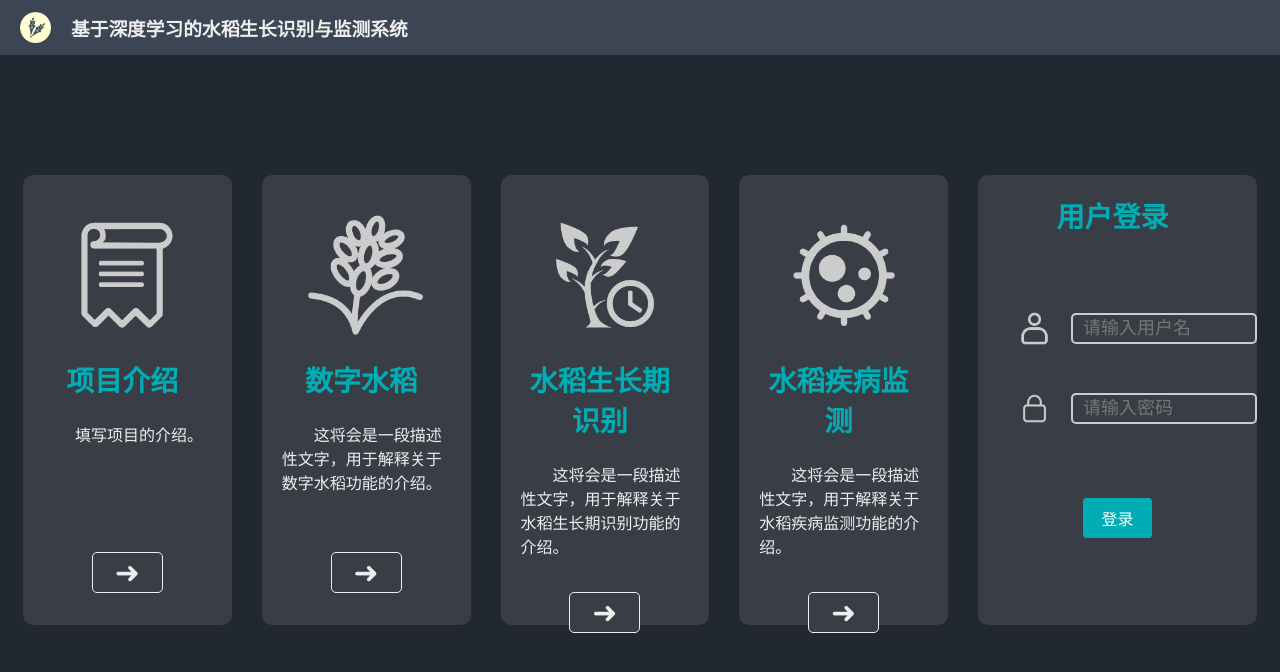
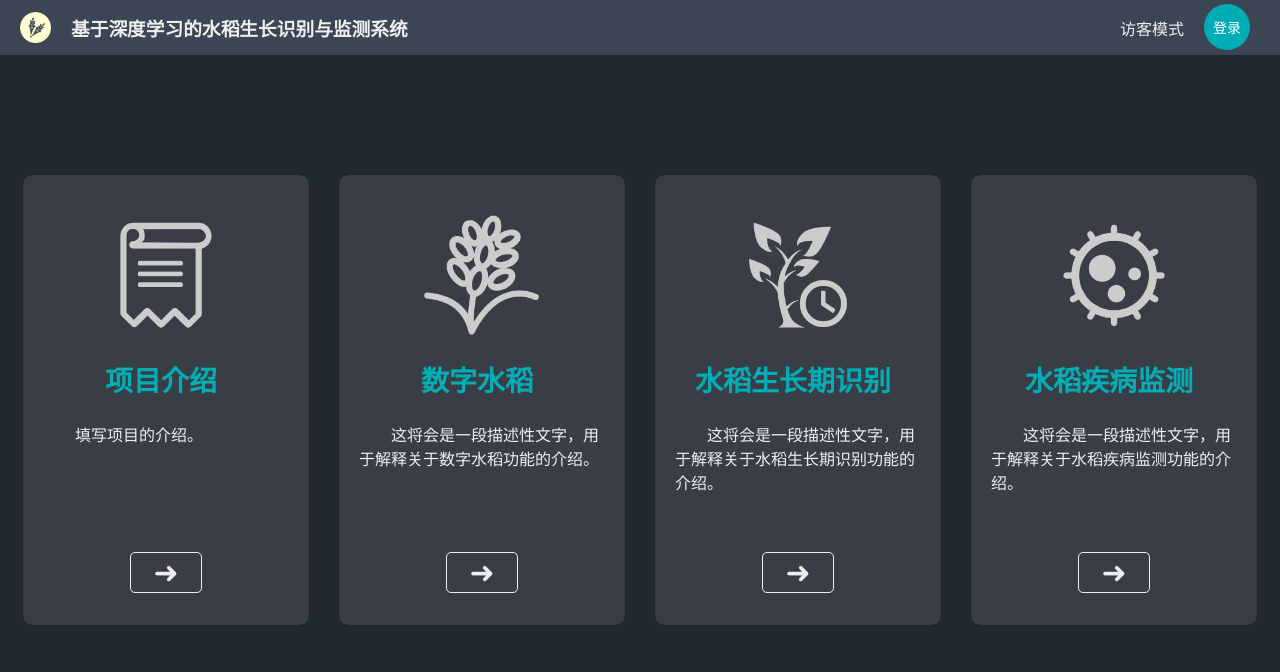
Before and after one commit to yutian0525/paddy-project, a Vue app: page / in a window 1280 px wide. Shown: the top 672 px of the page. Built offline with nearby package versions, Linux system fonts and the light colour scheme.

Commit message:
登录界面

```diff
--- a/src/App.vue
+++ b/src/App.vue
@@ -3,21 +3,69 @@
   <div class="bar">
     <img @click="gotohome" src="./views/icons/ico.png" alt="本地图片" style="cursor: pointer;width: 31px;height: 31px;margin-top: 0px;margin-left: 20px;" />
     <h3 @click="gotohome" style="cursor: pointer;color: #eeeeee;margin-left: 20px;">基于深度学习的水稻生长识别与监测系统</h3>
+    <div style="display: flex; flex: 1;height: 55px;justify-content: right;">
+    <div style="display: flex; ">
+      <p style="color: #eeeeee;">访客模式</p>
+      <button class="loginbutton" @click="gologinpage">登录</button>
+    </div>
+    </div>
   </div>
   <router-view />
 </template>
 
 <script>
 export default {
+  data() {
+    return {
+    };
+  },
   name: 'App',
   methods: {
     gotohome(){
       this.$router.push('/')
+    },
+    bb(){
+      console.log(this.$userid.value)
+    },
+    gologinpage(){
+      this.$router.push('/Loginpage')
     }
   }
 }
 </script>
 <style>
+.loginbutton{
+  display: inline-block;
+    /* 或者inline-flex等布局方式 */
+    padding: 1px 1px;
+    /* 内边距 */
+    font-size: 14px;
+    color: #ffffff;
+    background-color: #00adb5;
+    /* 背景颜色 */
+    border: none;
+    border-radius: 23px;
+    cursor: pointer;
+    text-align: center;
+    text-decoration: none;
+    margin-top: 4px;
+    margin-bottom: 5px;
+    margin-left: 20px;
+    margin-right: 30px;
+    width: 46px;
+    height: 46px;
+    transition: all 0.2s ease;
+
+    &:hover {
+        background-color: #008086;
+        /* 鼠标悬停时的背景色 */
+        cursor: pointer;
+    }
+
+    &:active {
+        background-color: #00565a;
+    }
+}
 .bar {
   display: flex;
   position: fixed;
--- a/src/router.js
+++ b/src/router.js
@@ -5,13 +5,15 @@ import DigitalPaddy from './views/DigitalPaddy.vue'
 import GrowPredict from './views/GrowPredict.vue'
 import DiseasePredict from './views/DiseasePredict.vue'
 import ProjectIntroduction from './views/ProjectIntroduction.vue'
+import Loginpage from './views/Loginpage.vue'
 
 const routes = [
   { path: '/', component: Home },
   { path: '/DigitalPaddy', component: DigitalPaddy },
   { path: '/GrowPredict', component: GrowPredict },
   { path: '/DiseasePredict', component: DiseasePredict },
-  { path: '/ProjectIntroduction', component: ProjectIntroduction }
+  { path: '/ProjectIntroduction', component: ProjectIntroduction },
+  { path: '/Loginpage', component: Loginpage }
 ]
 
 const router = createRouter({
--- a/src/views/Home.vue
+++ b/src/views/Home.vue
@@ -33,40 +33,12 @@
       </div>
       <button class="mbutton" @click="goToPage('DiseasePredict')"> ➜ </button>
     </div>
-    <div class="section">
-      <div v-if="!userid">
-        <h2 class="title">用户登录</h2>
-        <div style="height: 30px;"></div>
-          <div class="form-group">
-            <img src="./icons/用户名.png" alt="p" class="miniimg" />
-            <input class="myinputbox" type="text" id="iusername" v-model="username" required placeholder="请输入用户名" />
-          </div>
-          <div class="form-group">
-            <img src="./icons/密码.png" alt="p" class="miniimg" />
-            <input class="myinputbox" type="password" id="password" v-model="password" required placeholder="请输入密码" />
-          </div>
-          <div style="height: 30px;"></div>
-        <button class="thebutton" @click="login">登录</button>
-      </div>
-      <div v-if="userid">
-        <img :src="userimgurl" alt="头像" class="userimg" />
-        <p style="color: #eeeeee;font-size: 26px;">{{ username }}</p>
-        <button class="thebutton" @click="logout">退出登录</button>
-      </div>
-    </div>
   </div>
 </template>
 
 <script>
-import axios from 'axios';
+
 export default {
-  data() {
-    return {
-      userid: null,
-      userimgurl: null,
-      username: null,
-    };
-  },
   methods: {
     goToPage(page) {
       this.$router.push('/' + page)
@@ -76,32 +48,20 @@ export default {
       this.userimgurl = null;
       this.username = null;
     },
-    async login() {
-      console.log(iusername.value);
-      console.log(password.value);
 
-      try {
-        const response = await axios.post('http://localhost:5000/userlogin', { username: iusername.value, password: password.value });
-        console.log(response.data);
-        this.userid = response.data.id;
-        this.userimgurl = response.data.imgurl;
-        this.username = "Nilei";
-      } catch (error) {
-        console.error('Error:', error);
-      }
-    }
   }
 }
 </script>
 
 <style>
-.form-group{
+.form-group {
   height: 80px;
   display: flex;
   align-items: center;
   justify-items: center;
 }
-.miniimg{
+
+.miniimg {
   width: 33px;
   /* 设置图片宽度为200像素 */
   height: auto;
@@ -110,7 +70,8 @@ export default {
   margin-right: 20px;
   margin-left: 40px;
 }
-.myinputbox{
+
+.myinputbox {
   width: 170px;
   height: 25px;
   align-items: center;
@@ -127,6 +88,7 @@ export default {
   /* 圆角效果 */
   border-radius: 5px;
   padding-left: 10px;
+
   /* 当鼠标悬停时的样式 */
   &:hover {
     background-color: #3f4247;
@@ -134,11 +96,14 @@ export default {
 
   /* 当聚焦时的样式 */
   &:focus {
-      outline: none; /* 移除默认轮廓线 */
-      background-color: #222831; /* 更改焦点时的边框颜色 */
+    outline: none;
+    /* 移除默认轮廓线 */
+    background-color: #222831;
+    /* 更改焦点时的边框颜色 */
   }
 
 }
+
 .screen {
   display: flex;
   height: 98vh;
@@ -268,4 +233,5 @@ export default {
 
 body {
   background-color: #222831;
-}</style>
+}
+</style>
--- /dev/null
+++ b/src/views/Loginpage.vue
@@ -0,0 +1,51 @@
+<!-- DigitalPaddy.vue -->
+<template>
+    <div class="screen">
+        <div class="section">
+            <h2 class="title">用户登录</h2>
+            <div style="height: 30px;"></div>
+            <div class="form-group">
+                <img src="./icons/用户名.png" alt="p" class="miniimg" />
+                <input class="myinputbox" type="text" id="iusername" v-model="username" required placeholder="请输入用户名" />
+            </div>
+            <div class="form-group">
+                <img src="./icons/密码.png" alt="p" class="miniimg" />
+                <input class="myinputbox" type="password" id="password" v-model="password" required placeholder="请输入密码" />
+            </div>
+            <div style="height: 30px;"></div>
+            <button class="thebutton" @click="login">登录</button>
+        </div>
+    </div>
+</template>
+
+<script>
+import axios from 'axios';
+export default {
+    methods: {
+        goToHome() {
+            this.$router.push('/')
+        },
+        a(){
+            this.$userid.value = '新的值';
+        },
+        b(){
+            console.log(this.$userid.value)
+        },
+        async login() {
+            console.log(iusername.value);
+            console.log(password.value);
+
+            try {
+                const response = await axios.post('http://localhost:5000/userlogin', { username: iusername.value, password: password.value });
+                console.log(response.data);
+                this.$userid.value = response.data.id;
+                this.$userimgurl.value = response.data.imgurl;
+                this.$username.value = "Nilei";
+            } catch (error) {
+                console.error('Error:', error);
+            }
+        }
+    }
+}
+</script>
+<style></style>
```
Also changed, not shown: src/main.js (+6 -2 lines). Lines whose indentation alone changed are shown as unchanged.
